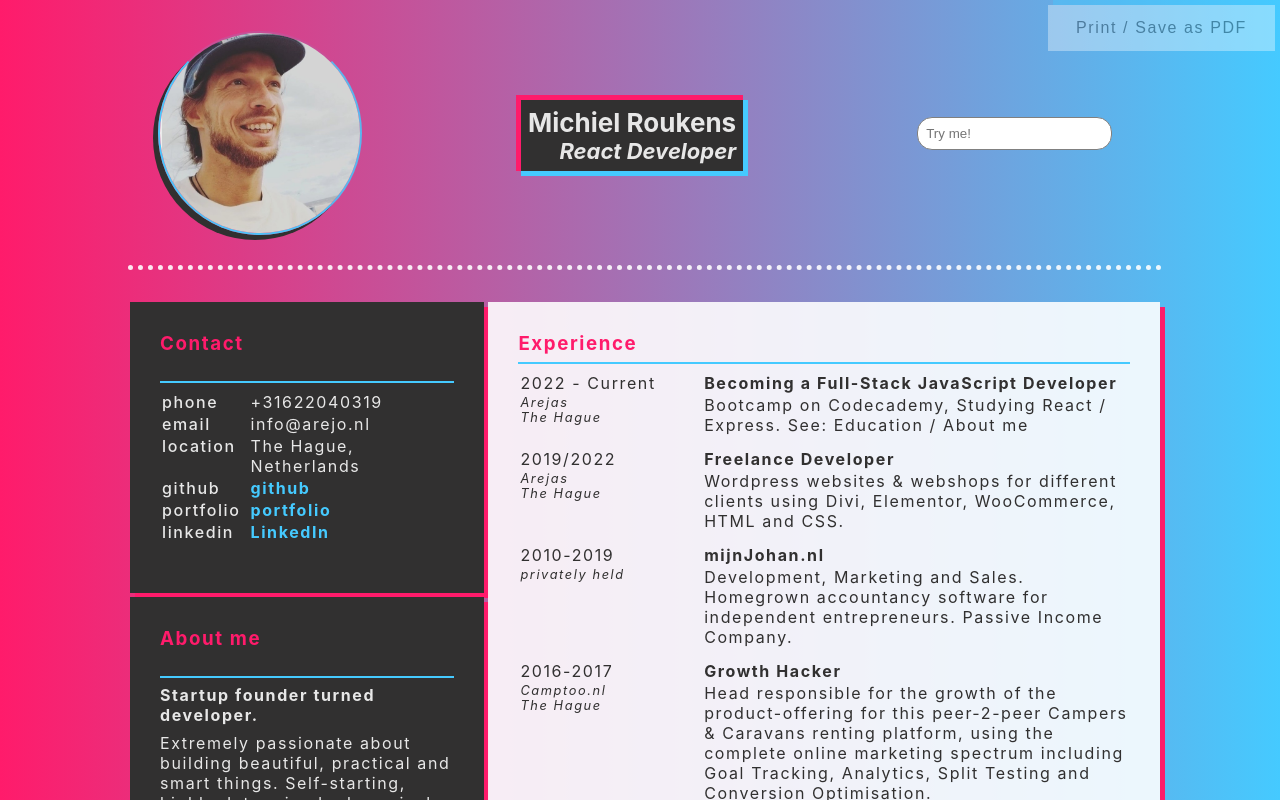
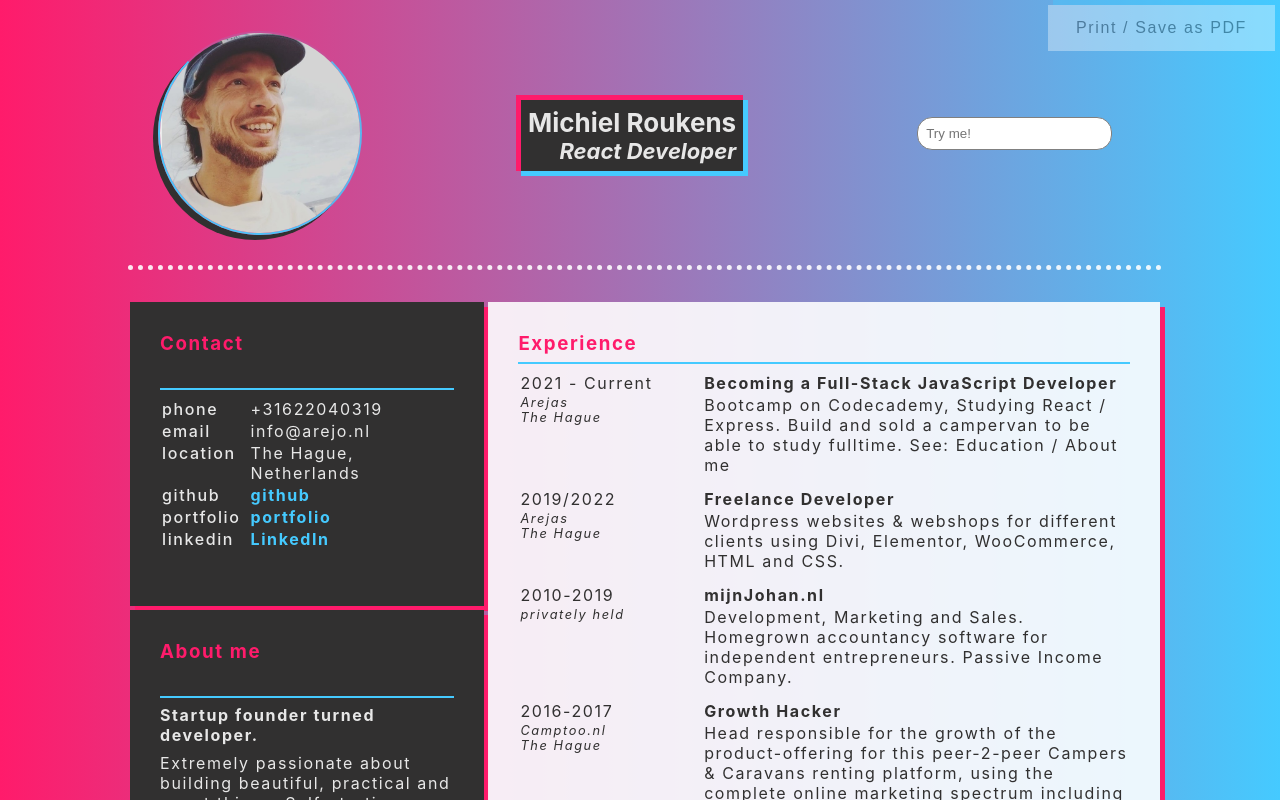
Before and after one commit to arejasverduras/resume, a React (Create React App) app: page / in a window 1280 px wide. Shown: the top 800 px of the page. Built offline with nearby package versions, Linux system fonts and the light colour scheme.

Commit message:
change lateste job description

```diff
--- a/src/data.js
+++ b/src/data.js
@@ -7,11 +7,11 @@ export const profileData = {
     jobs: [
         {
             type: 'experience',
-            period: '2022 - Current',
+            period: '2021 - Current',
             title: 'Becoming a Full-Stack JavaScript Developer',
             company: 'Arejas',
             location: 'The Hague',
-            description: 'Bootcamp on Codecademy, Studying React / Express. See: Education / About me'
+            description: 'Bootcamp on Codecademy, Studying React / Express. Build and sold a campervan to be able to study fulltime. See: Education / About me'
         },
         {
         type: 'experience',
```
